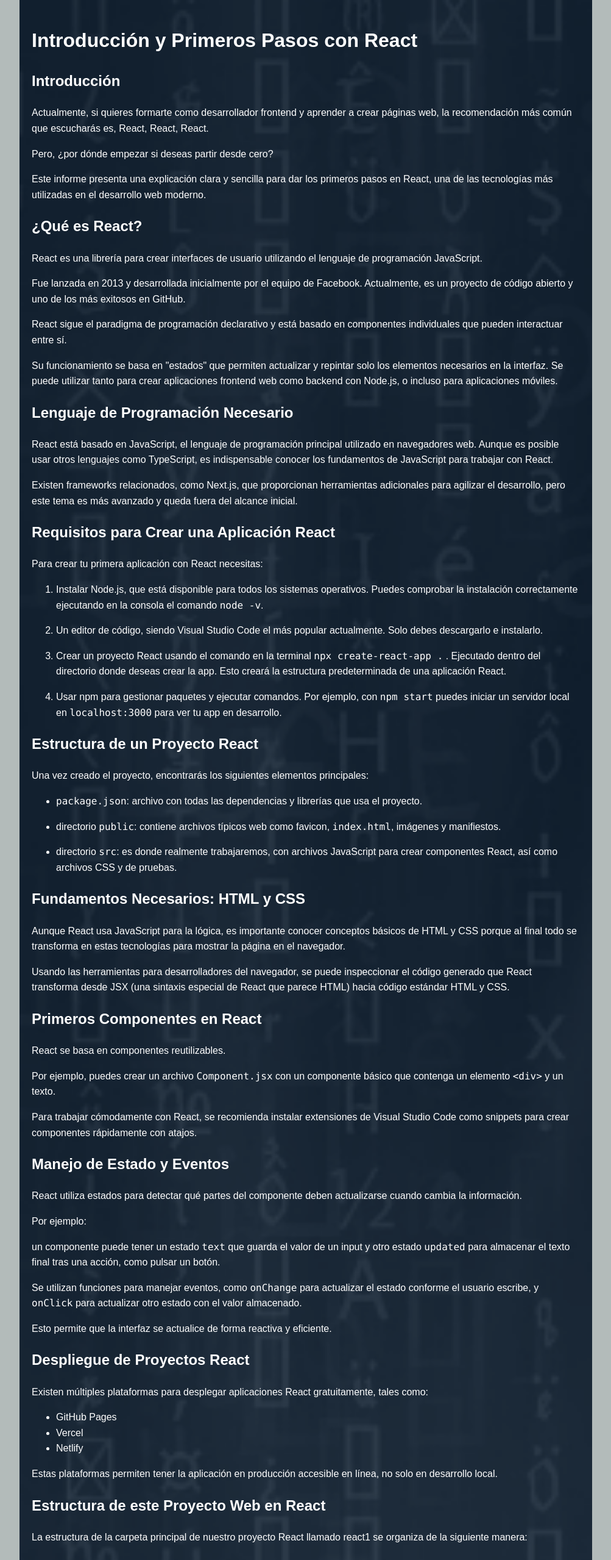
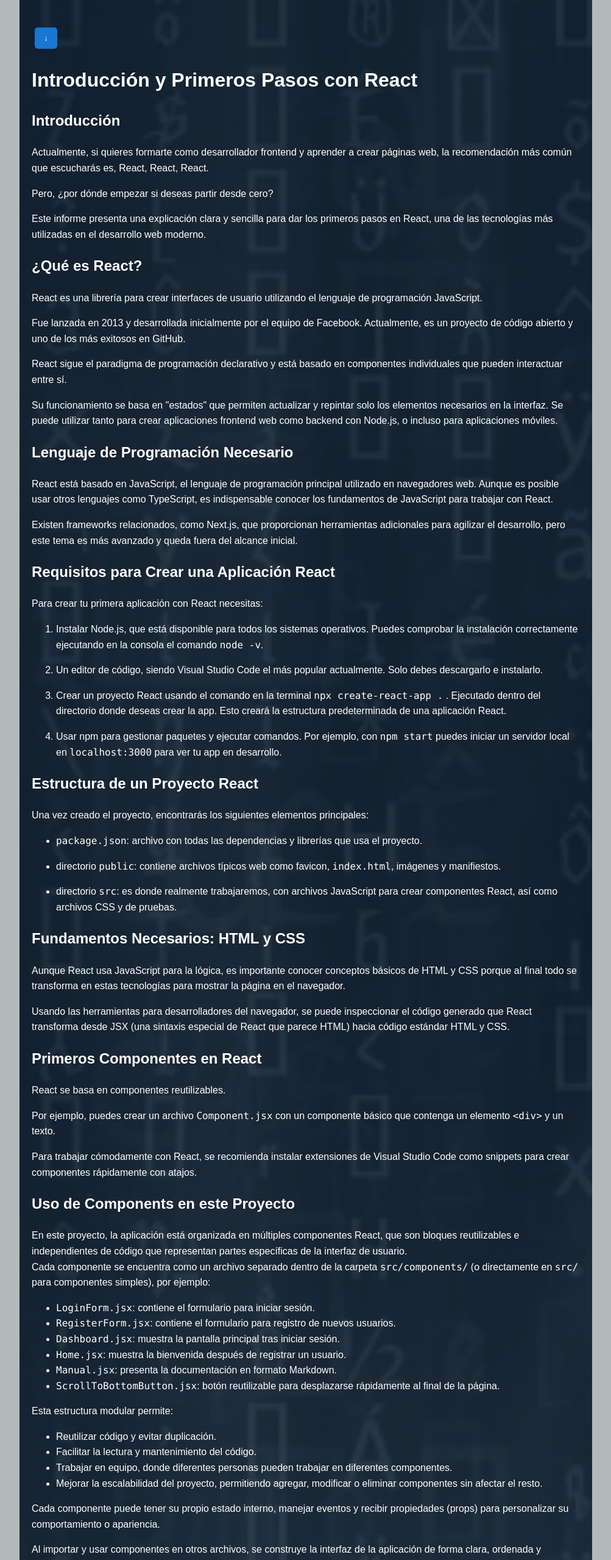
Before and after one commit to nestorguerram/react1, a React (Create React App) app: page /manual in a window 1280 px wide. Shown: the top 2558 px of the page at 61% size, without its empty margins (138-1141 px from the left). Built offline with nearby package versions, Linux system fonts and the light colour scheme.

Commit message:
finalizado

```diff
--- a/src/Manual.jsx
+++ b/src/Manual.jsx
@@ -1,7 +1,9 @@
 import React from "react";
 import { useNavigate } from "react-router-dom";
 import ReactMarkdown from "react-markdown";
-import fondomanual from "./assets/fondomanual.png"; // Ajusta la extensión si es diferente
+import fondomanual from "./assets/fondomanual.png"; // fondo
+import ScrollToBottomButton from "./components/ScrollToBottomButton";
+
 
 
 const markdown = `
@@ -68,6 +70,33 @@ Por ejemplo, puedes crear un archivo \`Component.jsx\` con un componente básico
 
 Para trabajar cómodamente con React, se recomienda instalar extensiones de Visual Studio Code como snippets para crear componentes rápidamente con atajos.
 
+
+## Uso de Components en este Proyecto
+
+En este proyecto, la aplicación está organizada en múltiples componentes React, que son bloques reutilizables e independientes de código que representan partes específicas de la interfaz de usuario.
+Cada componente se encuentra como un archivo separado dentro de la carpeta \`src/components/\` (o directamente en \`src/\` para componentes simples), por ejemplo:
+- \`LoginForm.jsx\`: contiene el formulario para iniciar sesión.
+- \`RegisterForm.jsx\`: contiene el formulario para registro de nuevos usuarios.
+- \`Dashboard.jsx\`: muestra la pantalla principal tras iniciar sesión.
+- \`Home.jsx\`: muestra la bienvenida después de registrar un usuario.
+- \`Manual.jsx\`: presenta la documentación en formato Markdown.
+- \`ScrollToBottomButton.jsx\`: botón reutilizable para desplazarse rápidamente al final de la página.
+
+Esta estructura modular permite:
+- Reutilizar código y evitar duplicación.
+- Facilitar la lectura y mantenimiento del código.
+- Trabajar en equipo, donde diferentes personas pueden trabajar en diferentes componentes.
+- Mejorar la escalabilidad del proyecto, permitiendo agregar, modificar o eliminar componentes sin afectar el resto.
+
+Cada componente puede tener su propio estado interno, manejar eventos y recibir propiedades (props) para personalizar su comportamiento o apariencia.
+
+Al importar y usar componentes en otros archivos, se construye la interfaz de la aplicación de forma clara, ordenada y mantenible.
+
+---
+
+Es recomendable mantener la organización clara, colocando los componentes en carpetas específicas (\`components/\`, \`pages/\`, etc.) según su función, para mantener la escalabilidad y limpieza del proyecto.
+
+
 ## Manejo de Estado y Eventos
 
 React utiliza estados para detectar qué partes del componente deben actualizarse cuando cambia la información.
@@ -122,7 +151,7 @@ Dentro de la carpeta \`src\`, donde reside el núcleo de la aplicación React, s
 
 - Archivos de estilos CSS:
 
-  - \`App.css\`: Estilos específicos para el componente principal \`App.js\`.
+  - App.css : Estilos específicos para el componente principal \`App.js\`.
 
   - \`index.css\`: Estilos globales que afectan toda la aplicación.
 
@@ -144,7 +173,7 @@ Dentro de la carpeta \`src\`, donde reside el núcleo de la aplicación React, s
 
 Esta descripción aporta claridad sobre cómo está organizado el proyecto, facilitando su comprensión y mantenimiento.
 
-# Proyecto React1
+# Proyecto React
 
 ## Objetivo del proyecto
 
@@ -238,7 +267,7 @@ Este tutorial básico sirve para aclarar dudas sobre cómo empezar con React des
 [https://www.hackaboss.com/blog/react-utilidad](https://www.hackaboss.com/blog/react-utilidad)
 
 `
-function Manual2() {
+function Manual() {
   const navigate = useNavigate();
 
   return (
@@ -250,15 +279,21 @@ function Manual2() {
         fontFamily: "Arial, sans-serif",
         lineHeight: 1.6,
         backgroundImage: `url(${fondomanual})`,
-          backgroundSize: "cover",        // Hace que la imagen cubra todo el contenedor
-          backgroundPosition: "center",   // Centra la imagen
-          backgroundRepeat: "no-repeat",  // Evita que la imagen se repita
-          minHeight: "100vh",              // Hace que el contenedor ocupe toda la altura visible de la ventana
-          color: "white",                  // Color del texto para buen contraste
+        backgroundSize: "cover",
+        backgroundPosition: "center",
+        backgroundRepeat: "no-repeat",
+        minHeight: "100vh",
+        color: "white",
+        position: "relative",
       }}
     >
+      {/* Botón de scroll al final, con borde rojo para visibilidad */}
+      <div style={{ marginBottom: 20,borderRadius: 5, padding: 5, maxWidth: 200, textAlign: "left" }}>
+        <ScrollToBottomButton />
+      </div>
 
       <ReactMarkdown>{markdown}</ReactMarkdown>
+
       <button
         onClick={() => navigate("/")}
         style={{
@@ -270,6 +305,9 @@ function Manual2() {
           borderRadius: 5,
           cursor: "pointer",
           fontWeight: "bold",
+          display: "block",
+          marginLeft: "auto",
+          marginRight: "auto",
         }}
       >
         Ir al inicio de sesión
@@ -278,4 +316,4 @@ function Manual2() {
   );
 }
 
-export default Manual2;
+export default Manual;
--- /dev/null
+++ b/src/components/ScrollToBottomButton.jsx
@@ -0,0 +1,38 @@
+import React from "react";
+
+function ScrollToBottomButton() {
+  const handleClick = () => {
+    window.scrollTo({
+      top: document.body.scrollHeight,
+      behavior: "smooth",
+    });
+  };
+
+  return (
+    <button
+      onClick={handleClick}
+      style={{
+        //position: "fixed",
+        //top: 20,
+        //right: 20,
+        padding: "10px 15px",
+        backgroundColor: "#1976d2",
+        color: "white",
+        border: "none",
+        borderRadius: 5,
+        cursor: "pointer",
+        fontWeight: "bold",
+        marginTop: 20,
+        display: "block",
+        //marginLeft: "auto",
+        marginRight: "auto",
+        //zIndex: 1000,
+      }}
+      title="Ir al final de la página"
+    >
+      ↓
+    </button>
+  );
+}
+
+export default ScrollToBottomButton;
```
Also changed, not shown: src/README.md. Lines whose indentation alone changed are shown as unchanged.
